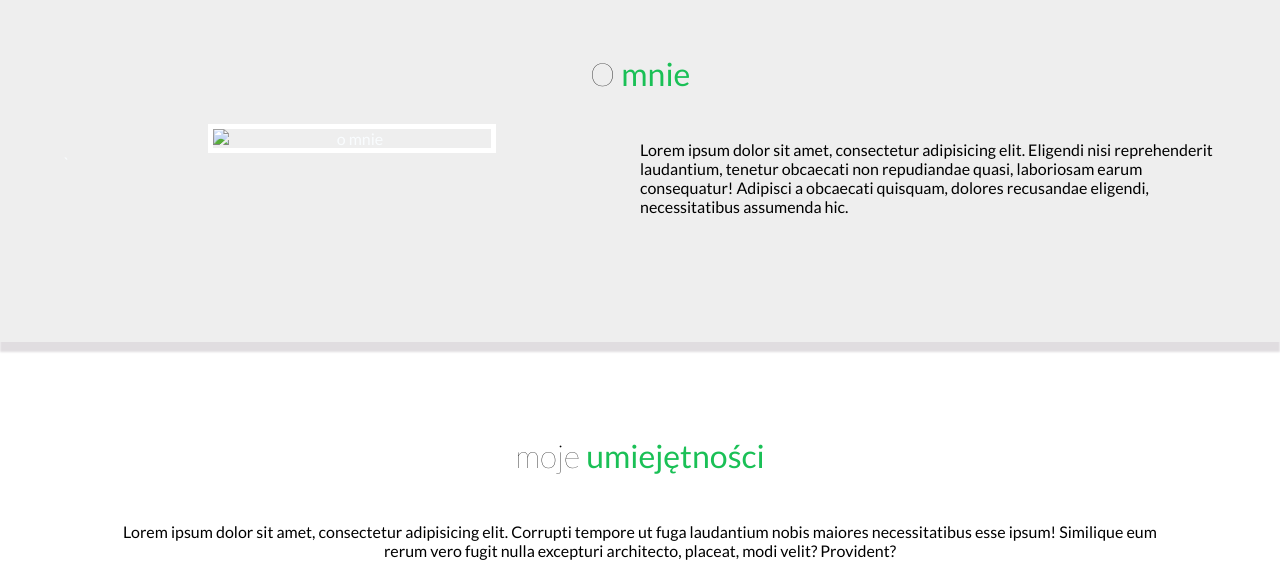
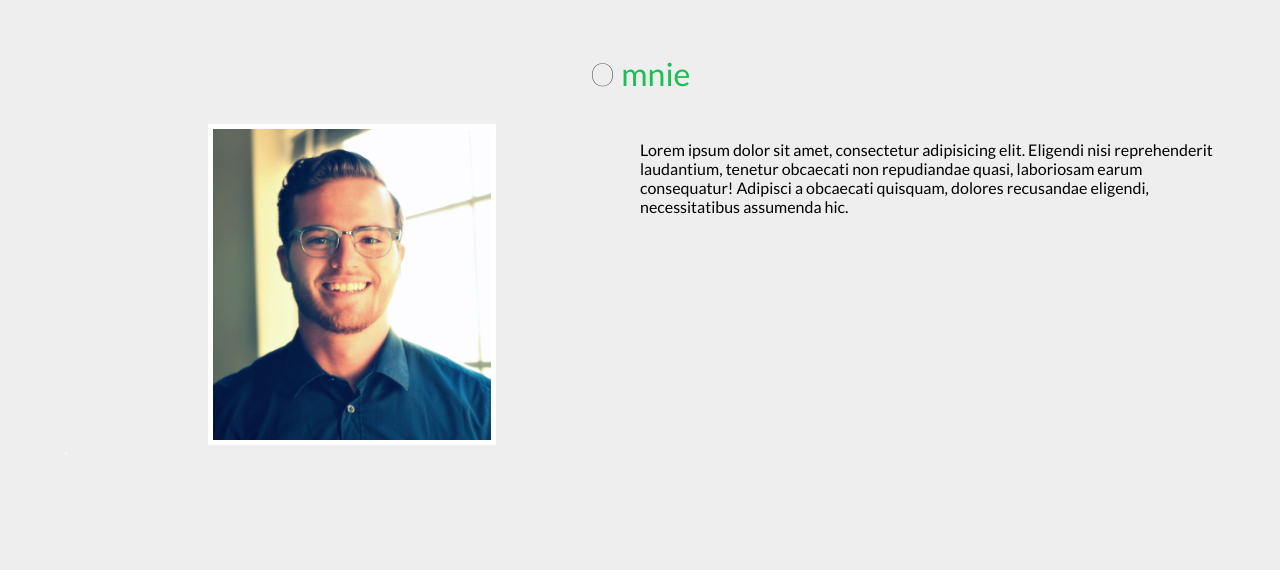
Before and after one commit to GrzegorzNecka/CSS---portfolio---czysty-CSS, a plain HTML site: page index.html in a window 1280 px wide. Shown: the part 840-1410 px from the top of the page. Drawn offline with Linux system fonts and the light colour scheme.

Commit message:
Update index.html

```diff
--- a/index.html
+++ b/index.html
@@ -37,7 +37,7 @@
     <section class="omnie">
         <h2 class="title-h2">O <span class="color-font">mnie</span></h2>
         <figure class="omnie-figure">
-            <img class="omnie-img" src="../portfolio/portfolio-grafiki/img/jan-nowak.jpg" alt="o mnie" width="304">
+            <img class="omnie-img" src="portfolio-grafiki/img/jan-nowak.jpg" alt="o mnie" width="304">
         </figure>
         <article class="omnie-txt">
             <p>Lorem ipsum dolor sit amet, consectetur adipisicing elit. Eligendi nisi reprehenderit laudantium, tenetur obcaecati non repudiandae quasi, laboriosam earum consequatur! Adipisci a obcaecati quisquam, dolores recusandae eligendi, necessitatibus assumenda hic.</p>
```
